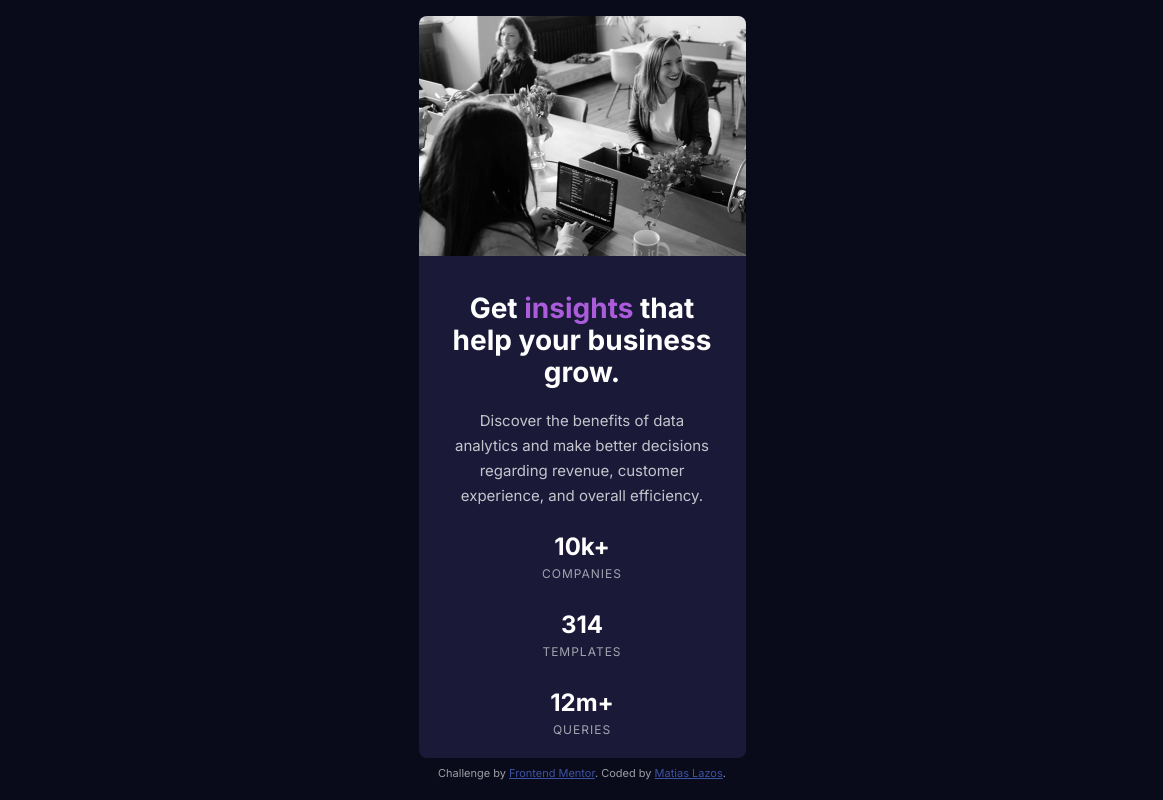
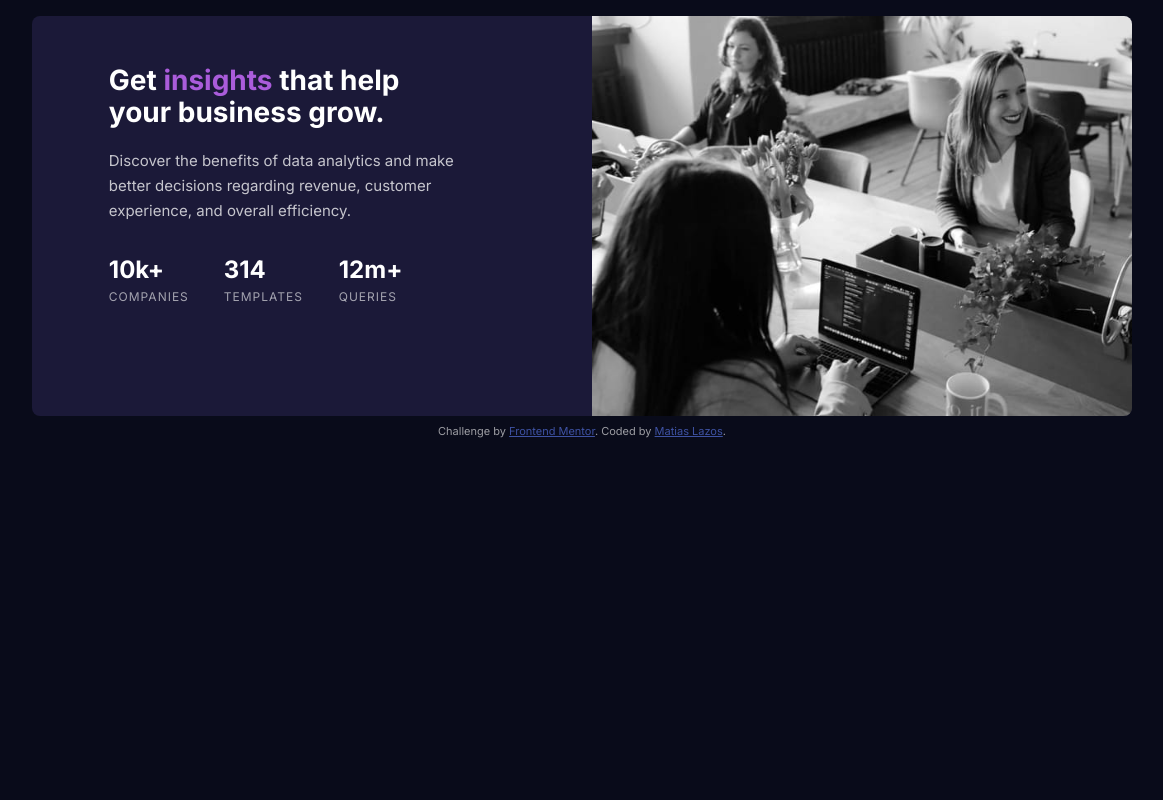
Before and after one commit to mlazos7/card-stats, a plain HTML site: page src/index.html in a window 1536 px wide. Shown: the whole page, without its empty margins (186-1349 px from the left). Drawn offline with Linux system fonts and the light colour scheme.

Commit message:
adding desktop design

```diff
--- a/src/index.html
+++ b/src/index.html
@@ -24,7 +24,7 @@
   <body>
     <div class="card card--style">
       <div class="card__image">
-        <img src="./images/image-header-mobile.jpg" alt="" />
+        <img src="./images/image-header-mobile.jpg" alt="">
       </div>
       <div class="card__content">
         <h1>Get <strong>insights</strong> that help your business grow.</h1>
--- a/src/style.css
+++ b/src/style.css
@@ -6,76 +6,109 @@
   --paragraph-color: hsla(0, 0%, 100%, 0.75);
   --heading-stats: hsla(0, 0%, 100%, 0.6);
 }
-
 * {
   box-sizing: border-box;
 }
-
 body {
   font-family: "Inter", sans-serif;
   margin: 0;
-  text-align: center;
   background-color: var(--main-bg-color);
 }
 
+
+
+/* card */
 .card {
   width: 327px;
   margin: 0 auto;
   margin-top: 2vh;
   border-radius: 8px;
+  display:flex;
+  flex-direction: column;
+
 }
-
+.card h4 {
+  color: var(--paragraph-color);
+  font-weight: normal;
+  font-size: 15px;
+  line-height: 25px;
+}
 .card--style{
+  text-align: center;
   background-color: var(--card-background);
   font-size: 15px;
   overflow: hidden;
 }
-
-.card__image img {
-  width: 100%;
-}
-
-.card h1 {
+.card--style h1 {
   margin-top: 4vh;
   color: var(--heading-color);
   font-size: 28px;
   font-weight: bold;
   line-height: 32px;
 }
-
-.card strong{
+.card--style strong{
   color: var(--accent);
 }
 
+
+
+/* card__image */
+.card__image{
+  order: 0;
+}
+.card__image img {
+  width: auto; /*or your image's width*/
+  height: 240px; /*or your image's height*/
+}
+
+
+
+/* card__content */
 .card__content {
+  order: 1;
   padding: 0 28px;
   padding-bottom: 2vh;
 }
 
-.card h4 {
-  color: var(--paragraph-color);
-  font-weight: normal;
-  font-size: 15px;
-  line-height: 25px;
+.card__content__stats{
+  display:flex;
+  flex-direction: column;
+  /* border: 1px solid green; */
+  /* align-items: center;
+  justify-content: center; */
 }
 
+.card__content__stats div{
+  /* border: 1px solid white; */
+  width: 100%;
+  margin: 1.5vh 0
+}
 .card__content__stats p {
+  /* border: 1px solid red; */
   color: var(--heading-color);
-  margin-bottom: 0px;
+  padding: 0;
+  margin: 0;
+  /* margin-bottom: 0px; */
   font-size: 24px;
   font-weight: bold;
 }
-
 .card__content__stats small {
+  display: block;
+  padding: 0;
+  margin: 0;
+  /* border: 1px solid green; */
   color: var(--heading-stats);
-  margin-top: 0px;
-  padding: 3px;
+  /* margin-top: 0px; */
+  /* padding: 3px; */
   font-size: 12px;
   line-height: 25px;
   letter-spacing: 1px;
   text-transform: uppercase;
 }
 
+
+
+/* attributionb */
 .attribution {
   font-size: 11px;
   text-align: center;
@@ -85,3 +118,39 @@ body {
 .attribution a {
   color: hsl(228, 45%, 44%);
 }
+
+
+/* querys */
+@media only screen and (min-width: 1440px) {
+  .card{
+    flex-direction: row;
+    width: 1100px;
+  }
+
+  .card__image{
+    order: 2;
+  }
+  .card__image img{
+    height: 100%; /*or your image's height*/
+    width: 540px;
+  }
+  .card__content{
+    padding: 2vh 0;
+    padding-left: 5vw;
+    padding-right: 9vw;
+  }
+  .card__content__stats{
+  flex-direction: row;
+  justify-content: flex-start;
+  }
+  .card__content__stats div{
+    text-align: left;
+
+  }
+  .card h4 {
+    text-align: left;
+  }
+  .card--style h1 {
+    text-align: left;
+  }
+}
```
